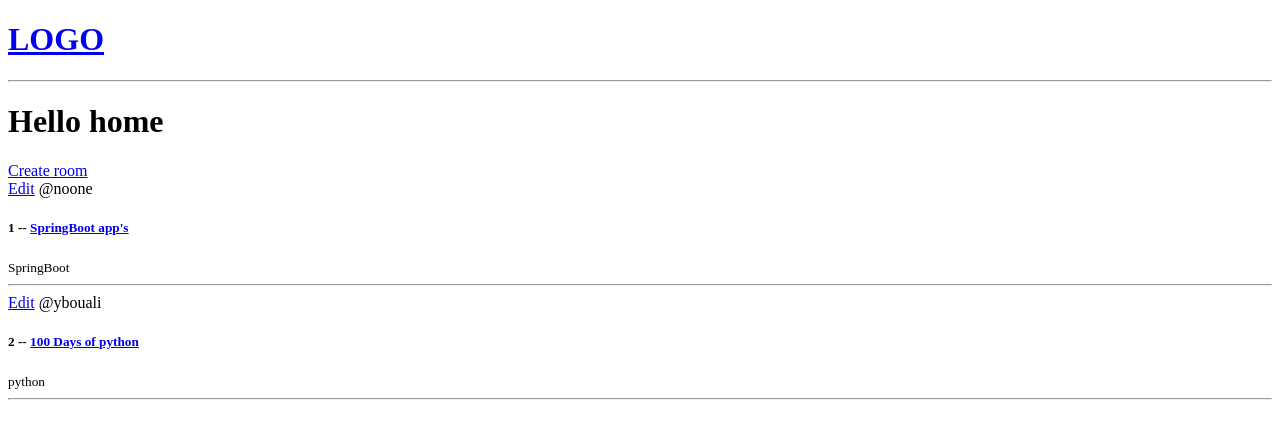
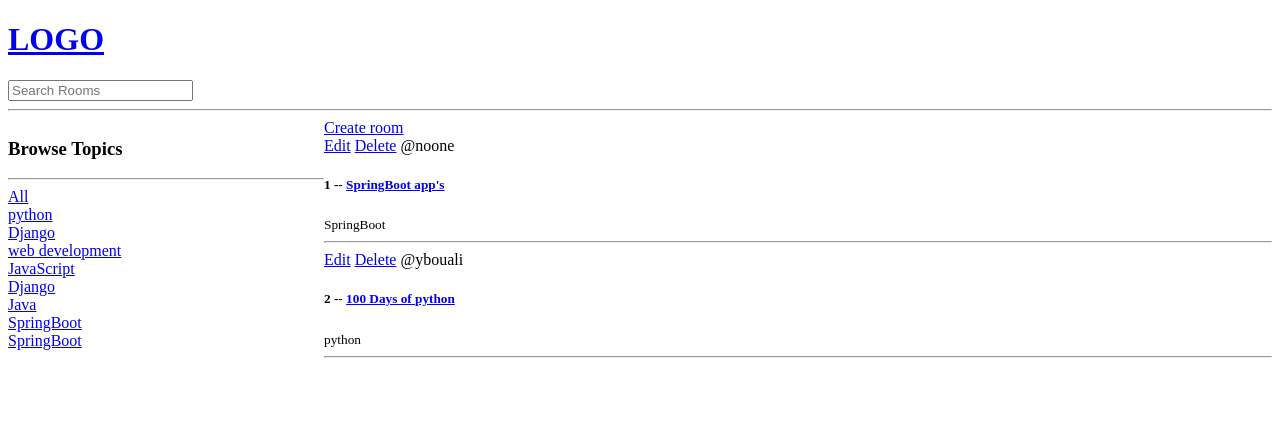
Before and after one commit to Ybouali/studyroom, a Django app: page / in a window 1280 px wide. Shown: the top 439 px of the page. Run offline with Django 5.2, Linux system fonts and the light colour scheme; data comes from the database, SQL or seed files in the repository; both versions use the stored data as it was after the commit.

Commit message:
Working on the search bar

```diff
--- a/base/templates/base/home.html
+++ b/base/templates/base/home.html
@@ -2,8 +2,28 @@
 
 {% block content %}
 
-<h1> Hello home </h1>
+    <style>
+        .home-container {
+            display: grid;
+            grid-template-columns: 1fr 3fr;
+        }
+    </style>
 
+
+    <div class="home-container">
+
+        <div>
+            <h3>Browse Topics</h3>
+            <hr>
+            <div>
+                <a href="{% url 'home' %}">All</a>
+            </div>
+            {% for topic in topics %}
+                <div>
+                    <a href="{% url 'home' %}?q={{topic.name}}">{{ topic.name }}</a>
+                </div>
+            {% endfor %}
+        </div>
         <div>
             <a href="{% url 'create-room' %}" >Create room</a>
 
@@ -11,6 +31,7 @@
                 {% for i, room in rooms %}
                     <div>
                         <a href="{% url 'update-room' room.id %}">Edit</a>
+                        <a href="{% url 'delete-room' room.id %}">Delete</a>
                         <span>@{{room.host.username}}</span>
                         <h5>{{i}} -- <a href="{% url 'room' room.id %}" >{{room.name}}</a></h5>
                         <small>{{room.topic.name}}</small>
@@ -22,4 +43,7 @@
 
         </div>
 
+
+    </div>
+
 {% endblock  %}
--- a/base/urls.py
+++ b/base/urls.py
@@ -5,5 +5,6 @@
     path('', views.home, name="home"),
     path('room/<str:pk>/', views.room, name="room"),
     path('create-room/', views.createRoom, name="create-room"),
-    path('update-room/<str:pk>/', views.updateRoom, name="update-room")
+    path('update-room/<str:pk>/', views.updateRoom, name="update-room"),
+    path('delete-room/<str:pk>/', views.deleteRoom, name="delete-room")
 ]
--- a/base/views.py
+++ b/base/views.py
@@ -1,8 +1,9 @@
 from django.http import HttpResponse
+from django.db.models import Q
 from django.shortcuts import render, redirect
 
 from base.forms import RoomForm
-from base.models import Room
+from base.models import Room, Topic
 
 # rooms = [
 #     {'id': 1, 'name': 'Lets learn python'},
@@ -13,9 +14,17 @@
 
 def home(request):
 
-    rooms = Room.objects.all()
+    q = request.GET.get('q') if request.GET.get('q') != None else ''
 
-    context = { 'rooms': enumerate(rooms, start=1) }
+    rooms = Room.objects.filter(
+        Q(topic__name__icontains=q) |
+        Q(name__icontains=q) |
+        Q(description__icontains=q)
+    )
+
+    topics = Topic.objects.all()
+
+    context = { 'rooms': enumerate(rooms, start=1), 'topics': topics }
 
     return render(request, 'base/home.html', context)
 
@@ -46,5 +55,21 @@
 
     form = RoomForm(instance=room)
 
+    if request.method == 'POST':
+        form = RoomForm(request.POST, instance=room)
+        if form.is_valid():
+            form.save()
+            return redirect('home')
+
     context = {'form': form }
     return render(request, 'base/room_form.html', context)
+
+def deleteRoom(request, pk):
+
+    room = Room.objects.get(id=pk)
+
+    if request.method == 'POST':
+        room.delete()
+        return redirect('home')
+
+    return render(request, 'base/delete.html', {'obj': room})
--- a/templates/navbar.html
+++ b/templates/navbar.html
@@ -1,4 +1,7 @@
 <a href="/" >
     <h1> LOGO </h1>
-    <hr/>
 </a>
+<form method="GET" action="{% url 'home' %}">
+    <input type="text" name="q" placeholder="Search Rooms" />
+</form>
+<hr/>
```
Also changed, not shown: base/templates/base/delete.html (added, +14 -0 lines), db.sqlite3. Lines whose indentation alone changed are shown as unchanged.
